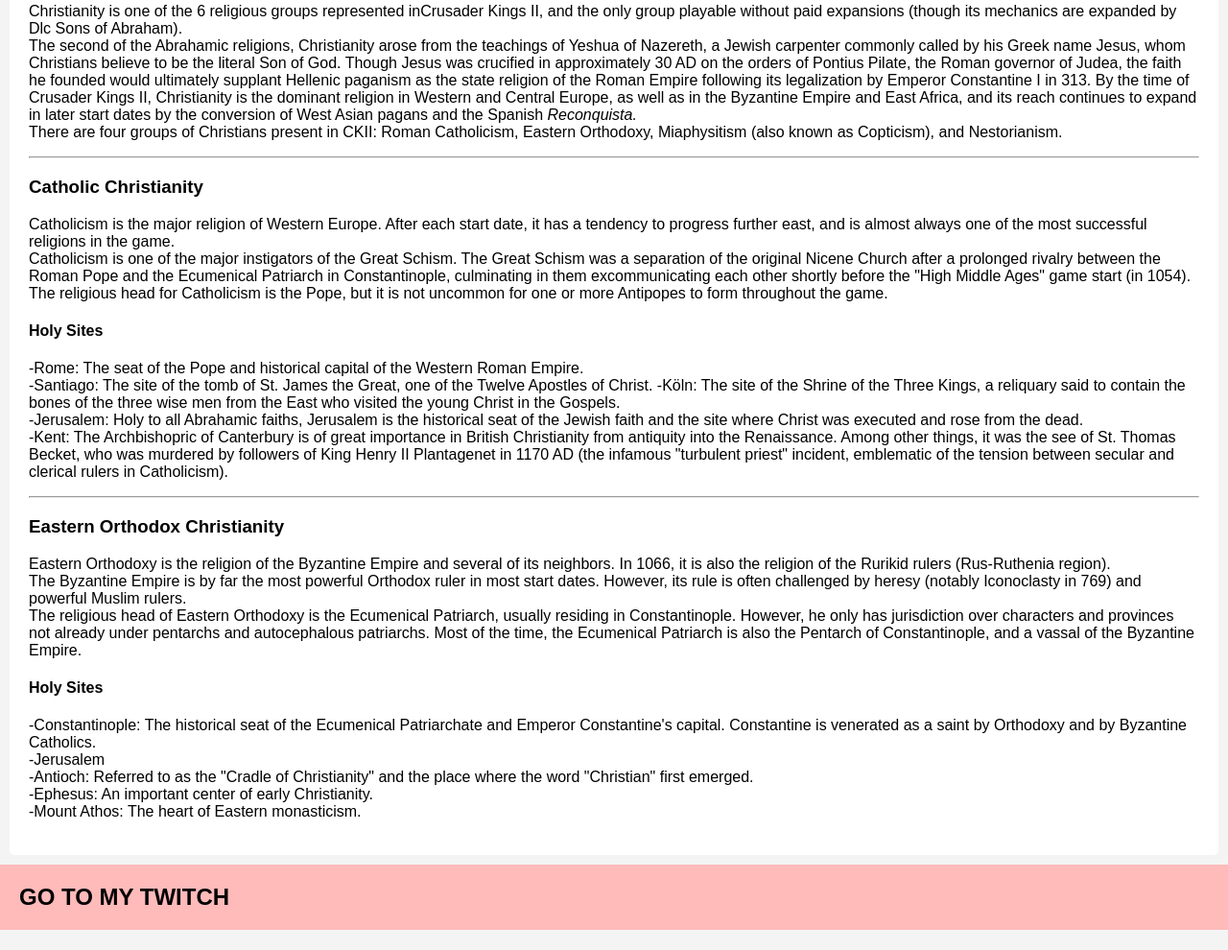
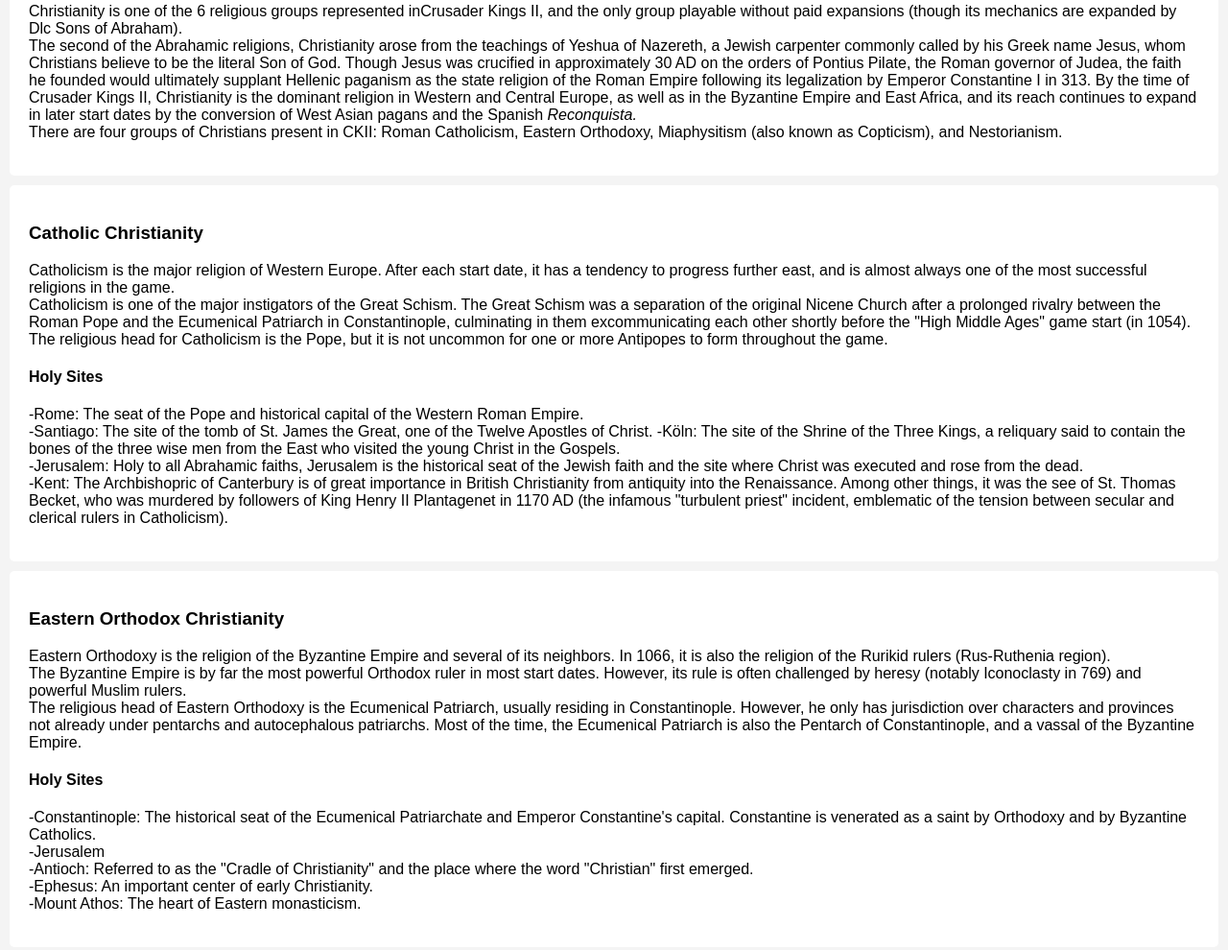
Before and after one commit to KhooP12354/KhooP12354.github.io, a plain HTML site: page index.html in a window 1280 px wide. Shown: the part 386-1376 px from the top of the page at 96% size. Before the commit the page ends 1355 px from the top, so only its background shows below. Drawn offline with Linux system fonts and the light colour scheme.

Commit message:
index.html

```diff
--- a/index.html
+++ b/index.html
@@ -45,8 +45,8 @@
 	 <p>Christianity is one of the 6 religious groups represented inCrusader Kings II, and the only group playable without paid expansions (though its mechanics are expanded by Dlc Sons of Abraham).<br>
 The second of the Abrahamic religions, Christianity arose from the teachings of Yeshua of Nazereth, a Jewish carpenter commonly called by his Greek name Jesus, whom Christians believe to be the literal Son of God. Though Jesus was crucified in approximately 30 AD on the orders of Pontius Pilate, the Roman governor of Judea, the faith he founded would ultimately supplant Hellenic paganism as the state religion of the Roman Empire following its legalization by Emperor Constantine I in 313. By the time of Crusader Kings II, Christianity is the dominant religion in Western and Central Europe, as well as in the Byzantine Empire and East Africa, and its reach continues to expand in later start dates by the conversion of West Asian pagans and the Spanish <i>Reconquista.</i><br>
 There are four groups of Christians present in CKII: Roman Catholicism, Eastern Orthodoxy, Miaphysitism (also known as Copticism), and Nestorianism.</p>
-	 <hr>
-	<article>
+ </div>
+	<div class="section">
 		<h3>Catholic Christianity</h3>
 		<p>Catholicism is the major religion of Western Europe. After each start date, it has a tendency to progress further east, and is almost always one of the most successful religions in the game.<br>
 Catholicism is one of the major instigators of the Great Schism. The Great Schism was a separation of the original Nicene Church after a prolonged rivalry between the Roman Pope and the Ecumenical Patriarch in Constantinople, culminating in them excommunicating each other shortly before the "High Middle Ages" game start (in 1054).<br>
@@ -59,7 +59,8 @@ The religious head for Catholicism is the Pope, but it is not uncommon for one o
 -Jerusalem: Holy to all Abrahamic faiths, Jerusalem is the historical seat of the Jewish faith and the site where Christ was executed and rose from the dead.<br>
 -Kent: The Archbishopric of Canterbury is of great importance in British Christianity from antiquity into the Renaissance. Among other things, it was the see of St. Thomas Becket, who was murdered by followers of King Henry II Plantagenet in 1170 AD (the infamous "turbulent priest" incident, emblematic of the tension between secular and clerical rulers in Catholicism).<br>
 		</p>
-		<hr>
+	</div>
+	  <div class="section">
 		<h3>Eastern Orthodox Christianity</h3>
 		<p>Eastern Orthodoxy is the religion of the Byzantine Empire and several of its neighbors. In 1066, it is also the religion of the Rurikid rulers (Rus-Ruthenia region).<br>
 The Byzantine Empire is by far the most powerful Orthodox ruler in most start dates. However, its rule is often challenged by heresy (notably Iconoclasty in 769) and powerful Muslim rulers.<br>
@@ -72,7 +73,6 @@ The religious head of Eastern Orthodoxy is the Ecumenical Patriarch, usually res
 -Ephesus: An important center of early Christianity.<br>
 -Mount Athos: The heart of Eastern monasticism.
 		</p>
-	</article>
 
  </div>
 
```
